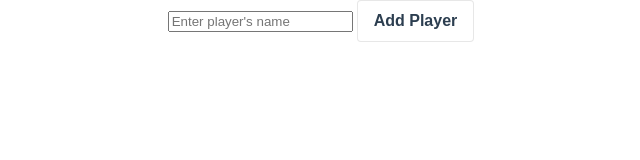
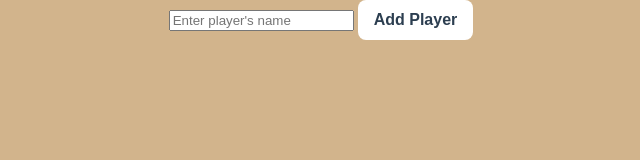
Before and after one commit to iamsahm/top-trumps, a website built with webpack: page src/index.HTML in a window 1280 px wide. Shown: the whole page, without its empty margins (319-959 px from the left). Built offline with nearby package versions, Linux system fonts and the light colour scheme.

Commit message:
colour vars in

```diff
--- a/src/styles.css
+++ b/src/styles.css
@@ -2,7 +2,13 @@
     --vt-c-white: #ffffff;
     --vt-c-white-soft: #f8f8f8;
     --vt-c-white-mute: #f2f2f2;
-
+    --vt-c-wood: #8b4513;
+    --vt-c-leather: #a0522d;
+    --vt-c-metal: #b0c4de;
+    --vt-c-fabric: #d2b48c;
+    --vt-c-plastic: #778899;
+    --vt-c-glass: #5f9ea0;
+    --vt-c-ceramic: #ffdead;
     --vt-c-black: #181818;
     --vt-c-black-soft: #222222;
     --vt-c-black-mute: #282828;
@@ -11,18 +17,15 @@
     --vt-c-divider-light-2: rgba(60, 60, 60, 0.12);
     --vt-c-divider-dark-1: rgba(84, 84, 84, 0.65);
     --vt-c-divider-dark-2: rgba(84, 84, 84, 0.48);
-
     --vt-c-text-light-1: var(--vt-c-indigo);
     --vt-c-text-light-2: rgba(60, 60, 60, 0.66);
     --vt-c-text-dark-1: var(--vt-c-white);
     --vt-c-text-dark-2: rgba(235, 235, 235, 0.64);
-    --color-background: var(--vt-c-white);
-    --color-background-soft: var(--vt-c-white-soft);
-    --color-background-mute: var(--vt-c-white-mute);
-
+    --color-background: var(--vt-c-fabric);
+    --color-background-soft: var(--vt-c-leather);
+    --color-background-mute: var(--vt-c-ceramic);
     --color-border: var(--vt-c-divider-light-2);
     --color-border-hover: var(--vt-c-divider-light-1);
-
     --color-heading: var(--vt-c-text-light-1);
     --color-text: var(--vt-c-text-light-1);
 }
@@ -75,9 +78,9 @@ body {
 }
 
 button {
-    background: var(--color-background);
-    border: 1px solid var(--color-border);
-    border-radius: 0.25rem;
+    background: var(--vt-c-white);
+    border: none;
+    border-radius: 0.5rem;
     color: var(--color-text);
     cursor: pointer;
     font-size: 1rem;
```
